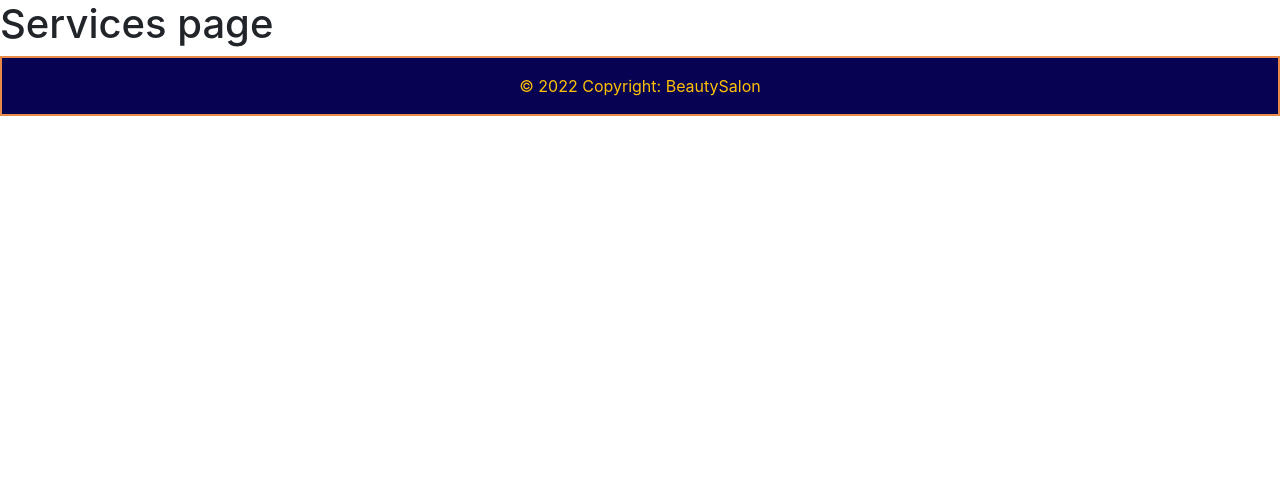
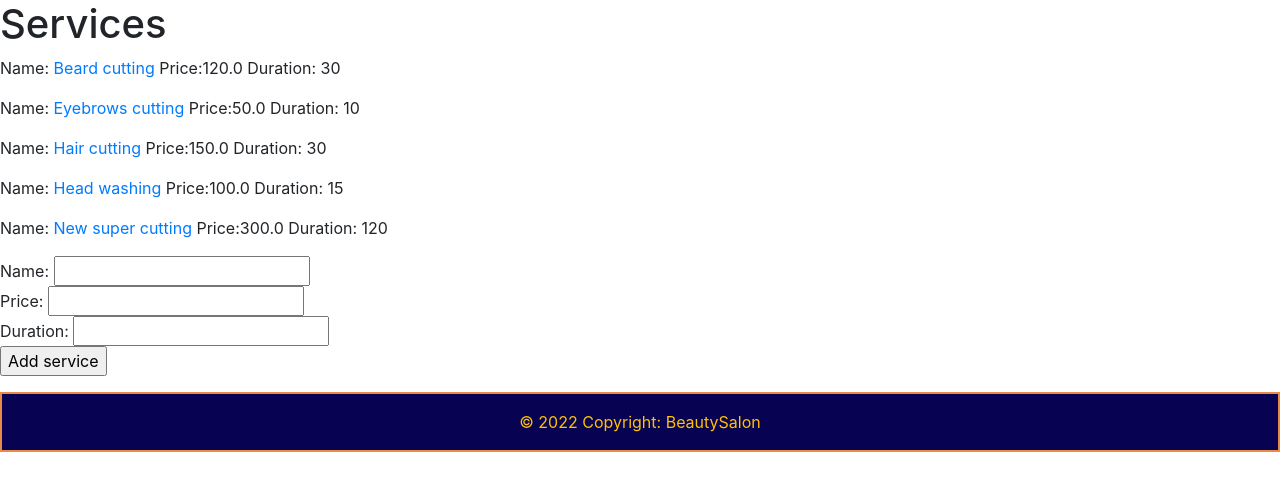
Before and after one commit to Volodymyr47/beauty_salon, a Django app: page /administrator/services/ in a window 1280 px wide. Shown: the part 60-551 px from the top of the page. Run offline with Django 4.2, Linux system fonts and the light colour scheme; data comes from the database, SQL or seed files in the repository; both versions use the stored data as it was after the commit.

Commit message:
Admin-page: services and specialists added

```diff
--- a/salon/urls.py
+++ b/salon/urls.py
@@ -20,9 +20,9 @@ from salon import views
 urlpatterns = [
     path('', views.home, name='home'),
     path('services/', views.services, name='services'),
-    path('services/<str:service_name>/', views.service, name='service'),
+    path('services/<str:service_name>/', views.one_service, name='service'),
     path('specialists/', views.specialists, name='specialists'),
-    path('specialists/<int:specialist_id>/', views.specialist, name='specialist'),
+    path('specialists/<int:specialist_id>/', views.one_specialist, name='specialist'),
     path('booking/', views.booking, name='booking'),
     path('panel/', views.booking, name='booking'),
 
--- a/salon/views.py
+++ b/salon/views.py
@@ -26,7 +26,7 @@ def services(request):
     return render(request, 'salon/services.html', {'services': all_services})
 
 
-def service(request, service_name):
+def one_service(request, service_name):
     service_id = None
     service_details = {}
     available_specialists = {}
@@ -40,7 +40,6 @@ def service(request, service_name):
                                       services__id=service_id,
                                       workschedule__end_time__range=(CURRENT_TIME, REQUIRED_PERIOD)
                                       ).distinct().order_by('name')
-        print(available_specialists.query)
     except Exception as err:
         print(err)
 
@@ -61,7 +60,7 @@ def specialists(request):
     return render(request, 'salon/specialists.html', {'specialists': available_specialists})
 
 
-def specialist(request, specialist_id):
+def one_specialist(request, specialist_id):
     specialist_detail = {}
 
     try:
--- a/salon_admin/templates/salon_admin/services.html
+++ b/salon_admin/templates/salon_admin/services.html
@@ -5,4 +5,20 @@
 {% endblock %}
 {% block content %}
 <h1>{{title}}</h1>
+{% for service in services %}
+    <p>Name: <a href="{{service.id}}/">{{ service.name }}</a>
+    Price:{{ service.price }}
+    Duration: {{ service.duration }}</p>
+{% endfor %}
+
+<form method="POST">
+    {% csrf_token %}
+    <div>
+        <span>Name: </span><input type="text" name="name" required><br>
+        <span>Price: </span><input type="number" name="price" required><br>
+        <span>Duration: </span><input type="number" name="duration" required>
+    </div>
+    <input type="submit" value="Add service">
+</form>
+
 {% endblock %}
--- a/salon_admin/urls.py
+++ b/salon_admin/urls.py
@@ -20,8 +20,8 @@ urlpatterns = [
     path('', views.main, name='adm_main'),
     path('bookings/', views.bookings, name='adm_bookings'),
     path('services/', views.services, name='adm_services'),
-    path('services/<str:service_name>', views.service, name='adm_service'),
+    path('services/<int:service_id>/', views.one_service, name='adm_service'),
     path('specialists/', views.specialists, name='adm_specialists'),
-    path('specialist/<int:specialist_id>', views.specialist, name='adm_specialist'),
+    path('specialists/<int:specialist_id>/', views.one_specialist, name='adm_specialist'),
 
 ]
--- a/salon_admin/views.py
+++ b/salon_admin/views.py
@@ -1,4 +1,6 @@
-from django.shortcuts import render
+from django.shortcuts import render, redirect
+from salon.models import Service, Specialist, Booking, WorkSchedule
+from salon.views import CURRENT_TIME
 
 
 def main(request):
@@ -10,16 +12,109 @@ def bookings(request):
 
 
 def services(request):
-    return render(request, 'salon_admin/services.html', {'title': 'Services page'})
+    if request.method == 'POST':
+        service_name = request.POST['name']
+        service_price = request.POST['price']
+        service_duration = request.POST['duration']
+        try:
+            new_service = Service(name=service_name,
+                                  price=service_price,
+                                  duration=service_duration)
+            new_service.save()
+        except Exception as err:
+            print(f'New service adding error:\n{err}')
+
+    all_services = Service.objects.all().order_by('name')
+    return render(request, 'salon_admin/services.html', {'title': 'Services',
+                                                         'services': all_services})
 
 
-def service(request, service_name):
-    return render(request, 'salon_admin/services.html', {'title': service_name})
+def one_service(request, service_id):
+    if request.method == 'POST':
+        name = request.POST['name']
+        price = request.POST['price']
+        duration = request.POST['duration']
+        try:
+            edited_service = Service.objects.filter(id=service_id).get()
+            edited_service.name = name
+            edited_service.price = price
+            edited_service.duration = duration
+            edited_service.save()
+            return redirect(services)
+        except Exception as err:
+            print(f'Saving error of edited service:\n{err}')
+
+    specific_service = Service.objects.filter(id=service_id).get()
+    return render(request, 'salon_admin/service.html', {'service': specific_service})
 
 
 def specialists(request):
-    return render(request, 'salon_admin/specialists.html', {'title': 'Specialists page'})
+    if request.method == 'POST':
+        name = request.POST['name']
+        phone = request.POST['phone']
+        rank = request.POST['rank']
+        status = 2
+        try:
+            new_specialist = Specialist(name=name,
+                                        phone=phone,
+                                        rank=rank,
+                                        status=status)
+            new_specialist.save()
+            return redirect(specialists)
+        except Exception as err:
+            print(f'New specialist adding error:\n{err}')
+
+    all_specialist = Specialist.objects.all()
+    return render(request, 'salon_admin/specialists.html', {'title': 'Specialists',
+                                                            'specialists': all_specialist})
 
 
-def specialist(request, specialist_id):
-    return render(request, 'salon_admin/specialist.html', {'title': f'Specialist ID is {specialist_id}'})
+def one_specialist(request, specialist_id):
+    checked_services = Service.objects.filter(specialist__id=specialist_id).all()
+    checked_ids = []
+    for service in checked_services:
+        checked_ids.append(service.id)
+
+    if request.method == 'POST':
+        name = request.POST['name']
+        phone = request.POST['phone']
+        rank = request.POST['rank']
+        status = request.POST['status']
+        begin_time = request.POST['begin']
+        end_time = request.POST['end']
+        try:
+            specialist = Specialist.objects.filter(id=specialist_id).get()
+            specialist.name = name
+            specialist.rank = rank
+            specialist.phone = phone
+            specialist.status = status
+            specialist.save()
+
+            if begin_time and end_time:
+                work_schedule = WorkSchedule(specialist_id=specialist_id)
+                work_schedule.begin_time = begin_time
+                work_schedule.end_time = end_time
+                work_schedule.save()
+
+            service_ids = [value for key, value in request.POST.items() if key.startswith('service')]
+
+            for one_id in checked_ids:
+                specialist.services.remove(one_id)
+
+            for service_id in service_ids:
+                service = Service.objects.filter(id=service_id).get()
+                specialist.services.add(service)
+
+            specialist.save()
+            return redirect(one_specialist, specialist_id)
+        except Exception as err:
+            print(f'Specialist data update error:\n{err}')
+
+    specific_specialist = Specialist.objects.filter(id=specialist_id).get()
+    all_services = Service.objects.all()
+    specialist_schedule = WorkSchedule.objects.filter(specialist_id=specialist_id,
+                                                      begin_time__gte=CURRENT_TIME).order_by('begin_time')
+    return render(request, 'salon_admin/specialist.html', {'specialist': specific_specialist,
+                                                           'services': all_services,
+                                                           'checked_ids': checked_ids,
+                                                           'schedules': specialist_schedule})
```
Also changed, not shown: salon_admin/templates/salon_admin/service.html (+12 -0 lines), salon_admin/templates/salon_admin/specialist.html (+68 -2 lines), salon_admin/templates/salon_admin/specialists.html (+29 -0 lines), db.sqlite3.
